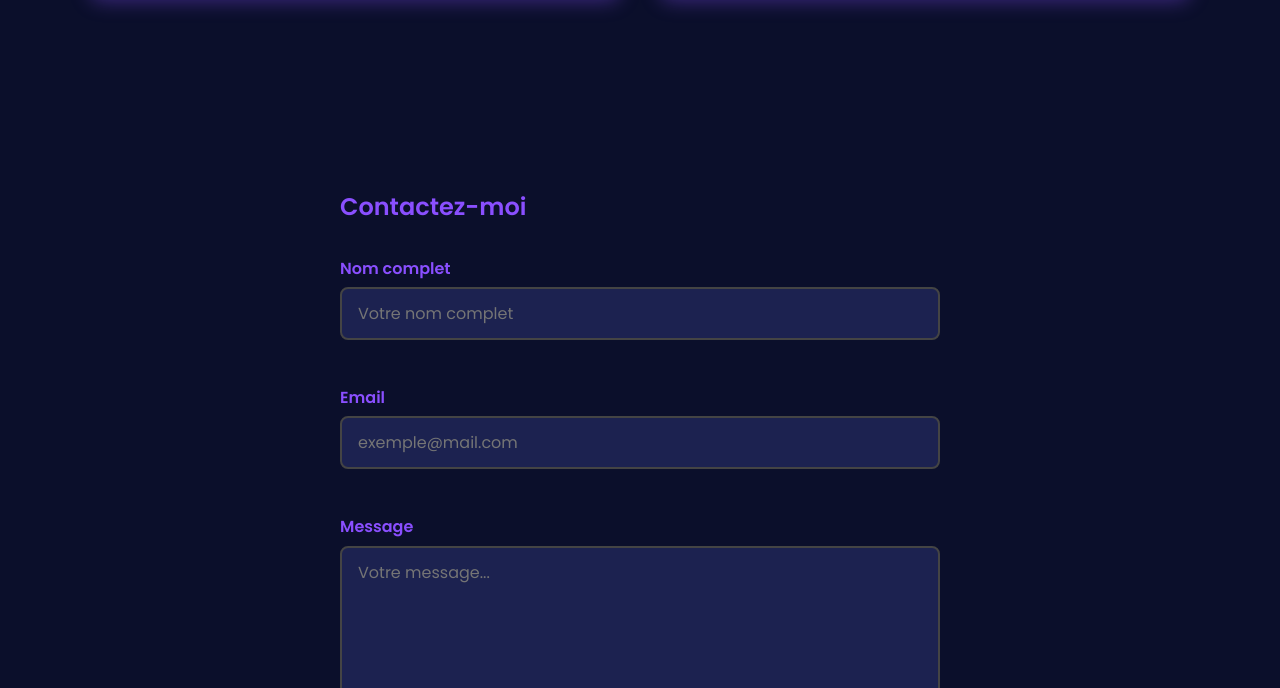
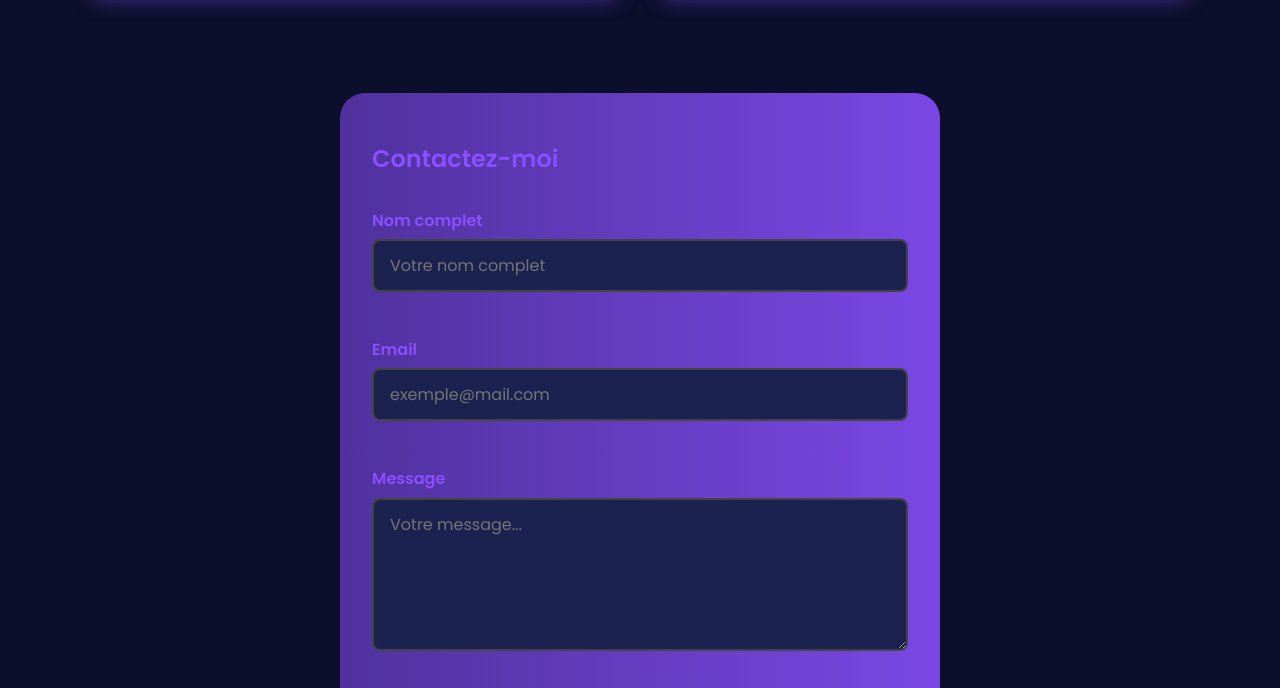
Before and after one commit to Bys74/WeBysStep, a plain HTML site: page index.html in a window 1280 px wide. Shown: the part 1579-2267 px from the top of the page. Drawn offline with Linux system fonts and the light colour scheme; a small style sheet from the web is missing.

Commit message:
Update index.html

```diff
--- a/index.html
+++ b/index.html
@@ -132,6 +132,29 @@
       color: var(--white);
       overflow: hidden;
     }
+
+.dynamic-background {
+  background: linear-gradient(270deg, #8a4fff, #0b0f2b, #8a4fff);
+  background-size: 600% 600%;
+  animation: gradientFlow 15s ease infinite;
+  color: var(--white); /* Assure que le texte reste lisible */
+  border-radius: 25px; /* Par exemple pour contact, tu peux adapter */
+  padding: 3rem 2rem;
+}
+
+/* Si besoin, enlève le background du header spécifique */
+header {
+  /* Retirer background pour ne pas dupliquer */
+  background: none;
+}
+
+/* Garde la même animation */
+@keyframes gradientFlow {
+  0% { background-position: 0% 50%; }
+  50% { background-position: 100% 50%; }
+  100% { background-position: 0% 50%; }
+}
+
 
     #particles {
       position: absolute;
@@ -619,7 +642,7 @@ textarea.invalid + .error-msg {
     </div>
   </section>
 
-  <section class="portfolio" id="portfolio">
+<section class="portfolio dynamic-background" id="portfolio">
     <h2>Mes projets</h2>
 <div class="grid-portfolio">
   <a href="https://bys74.github.io/Acreation/" target="_blank" class="card">
@@ -640,7 +663,7 @@ textarea.invalid + .error-msg {
 </div>
   </section>
 
-<section class="contact" id="contact" style="padding:6rem 0; color:#ddd; background:#12183b00; max-width: 600px; margin: auto; border-radius: 25px;">
+<section class="contact dynamic-background" id="contact" style="max-width: 600px; margin: auto;">
 
   <h2 style="color: var(--violet); margin-bottom: 2rem;">Contactez-moi</h2>
   <form id="contactForm" novalidate>
```
